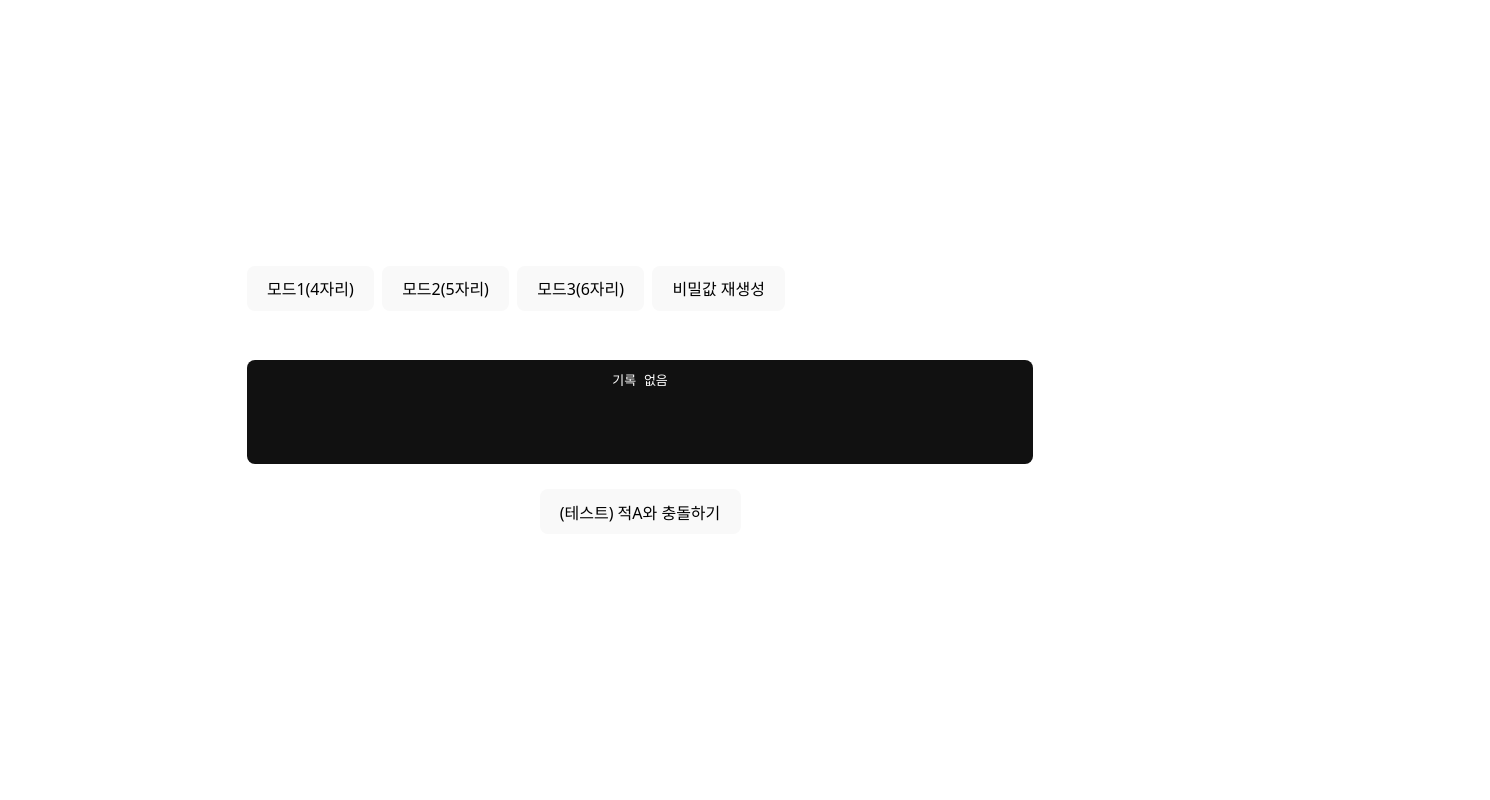
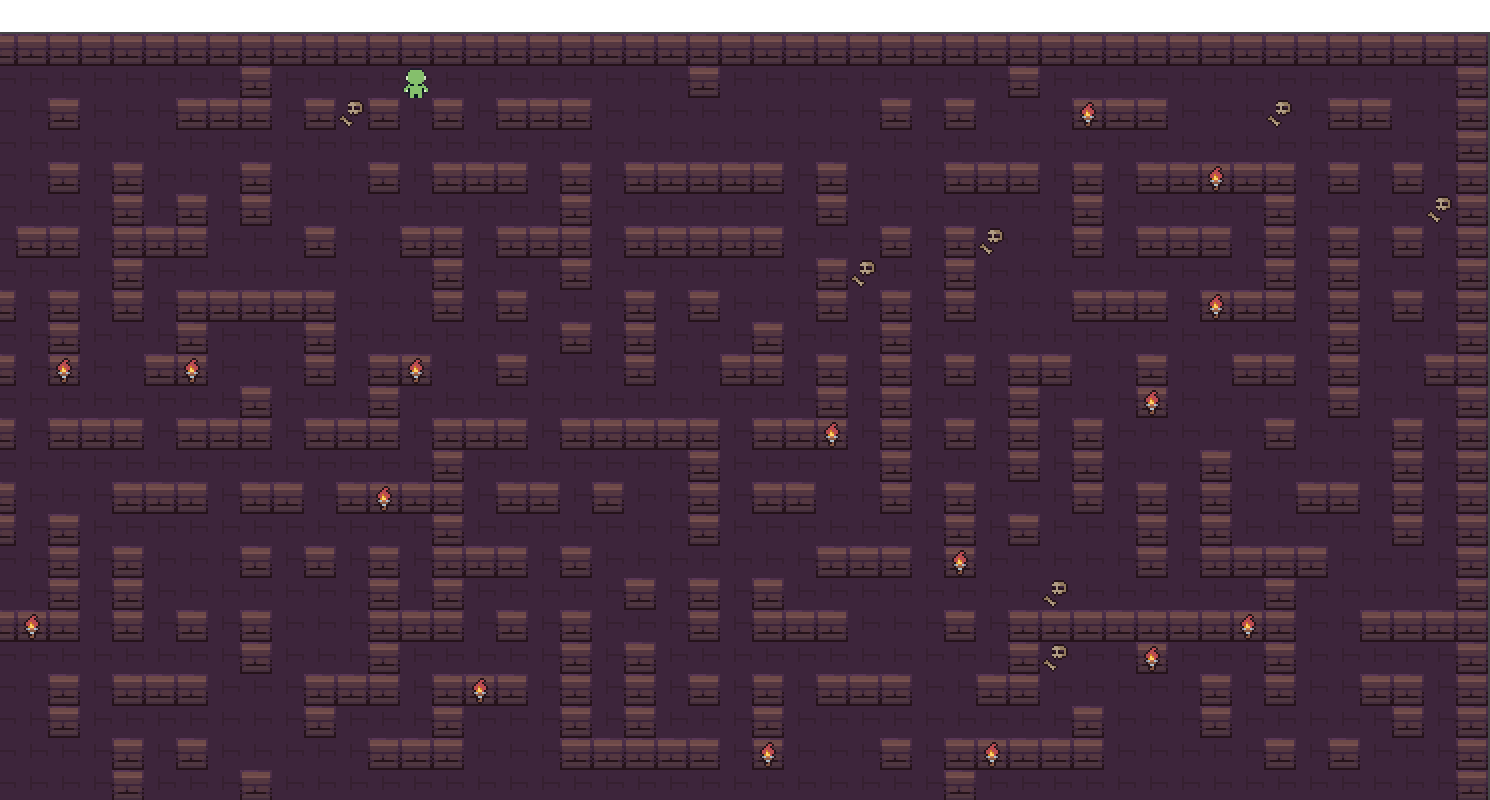
Before and after one commit to hyeopyday/WebGameMakers_-, a React (Vite) app in the folder web/: page / in a window 1280 px wide. Shown: the top 800 px of the page, 1490 px wide, since content can reach past the window. Built offline with nearby package versions, Linux system fonts and the light colour scheme.

Commit message:
NumberBaseBall 코드만 추가 호출은 안함

```diff
--- a/web/src/component/Agency.tsx
+++ b/web/src/component/Agency.tsx
@@ -1,71 +1,31 @@
-// src/components/Agency.tsx (경로는 네 프로젝트 구조에 맞춰)
-import React, { useState, useCallback } from "react";
-import NumberBaseballModal, { type NBResult } from "./NumberBaseball/NumberBaseball";
-import { MODE_LENGTH, type Mode, generateSecret } from "../type/numberBaseball";
+import Map from './Map/Map';
+import { useState, useEffect } from "react";
+import type { Cell } from "../type/type";
+import { MAP_HEIGHT, MAP_WIDTH } from "../type/type";
 
-export default function Agency() {
-  const [mode, setMode] = useState<Mode>(1);
-  const length = MODE_LENGTH[mode];
-  const [secret, setSecret] = useState<string>(() => generateSecret(length));
-  const [nbOpen, setNbOpen] = useState(false);
-  const [attemptCount, setAttemptCount] = useState(0);
-  const [history, setHistory] = useState<string[]>([]);
+import { createGrid, carveMazeDFS, addSmallRooms, carveHighways, braidDeadEnds, openWallsForOpenness } from '../utils/gridGenerator';
 
-  const changeMode = (m: Mode) => {
-    setMode(m);
-    const L = MODE_LENGTH[m];
-    setSecret(generateSecret(L));
-    setHistory([]);
-    setAttemptCount(0);
-  };
 
-  const onCollideEnemyA = useCallback(() => {
-    setNbOpen(true);
-  }, []);
+function Agency() {
+    const [grid, setGrid] = useState<Cell[][]>([]);
 
-  const handleClose = (res: NBResult | null) => {
-    setNbOpen(false);
-    if (!res) return;
+    useEffect(() => {
+        const g = createGrid(MAP_WIDTH, MAP_HEIGHT);
+        carveMazeDFS(g, 1, 1);
+        addSmallRooms(g, { count: 3 });
+        carveHighways(g, { horiz: 1, vert: 1, thickness: 1 });
+        braidDeadEnds(g, 0.28);
+        openWallsForOpenness(g, 0.35);
+        setGrid(g);
+    }, []);
 
-    const idx = attemptCount + 1;
-    setAttemptCount(idx);
-    setHistory((prev) => [...prev, res.historyLine]);
 
-    if (res.win) {
-      // 전부 Strike → 전체 게임 승리 처리(임시)
-      alert("Victory! 전체 게임 클리어(임시)");
-    } else {
-      // 부분 일치/실패 → 아이템 지급 등의 로직 가능
-      // res.result.strike / ball / out 참조
-    }
-  };
+    return (
 
-  return (
-    <div style={{ color: "#fff" }}>
-      <div style={{ display: "flex", gap: 8, marginBottom: 12 }}>
-        <button onClick={() => changeMode(1)}>모드1(4자리)</button>
-        <button onClick={() => changeMode(2)}>모드2(5자리)</button>
-        <button onClick={() => changeMode(3)}>모드3(6자리)</button>
-        <button onClick={() => setSecret(generateSecret(length))}>비밀값 재생성</button>
-        <span>현재 모드: {mode} / 길이: {length} / 비밀값: <code>{secret}</code></span>
-      </div>
+        <div style={{ display: "flex", justifyContent: "center" }}>
+            <Map grid={grid}/>
+        </div>
+    )
+}
 
-      <div style={{ marginBottom: 8 }}>총 시도: {attemptCount}</div>
-      <pre style={{ background: "#111", padding: 12, borderRadius: 8, minHeight: 80 }}>
-        {history.length ? history.join("\n") : "기록 없음"}
-      </pre>
-
-      <button onClick={onCollideEnemyA} disabled={nbOpen} style={{ marginTop: 12 }}>
-        (테스트) 적A와 충돌하기
-      </button>
-
-      <NumberBaseballModal
-        open={nbOpen}
-        length={length}
-        secret={secret}
-        attemptIndex1={attemptCount + 1}
-        onClose={handleClose}
-      />
-    </div>
-  );
-}
+export default Agency;
```
